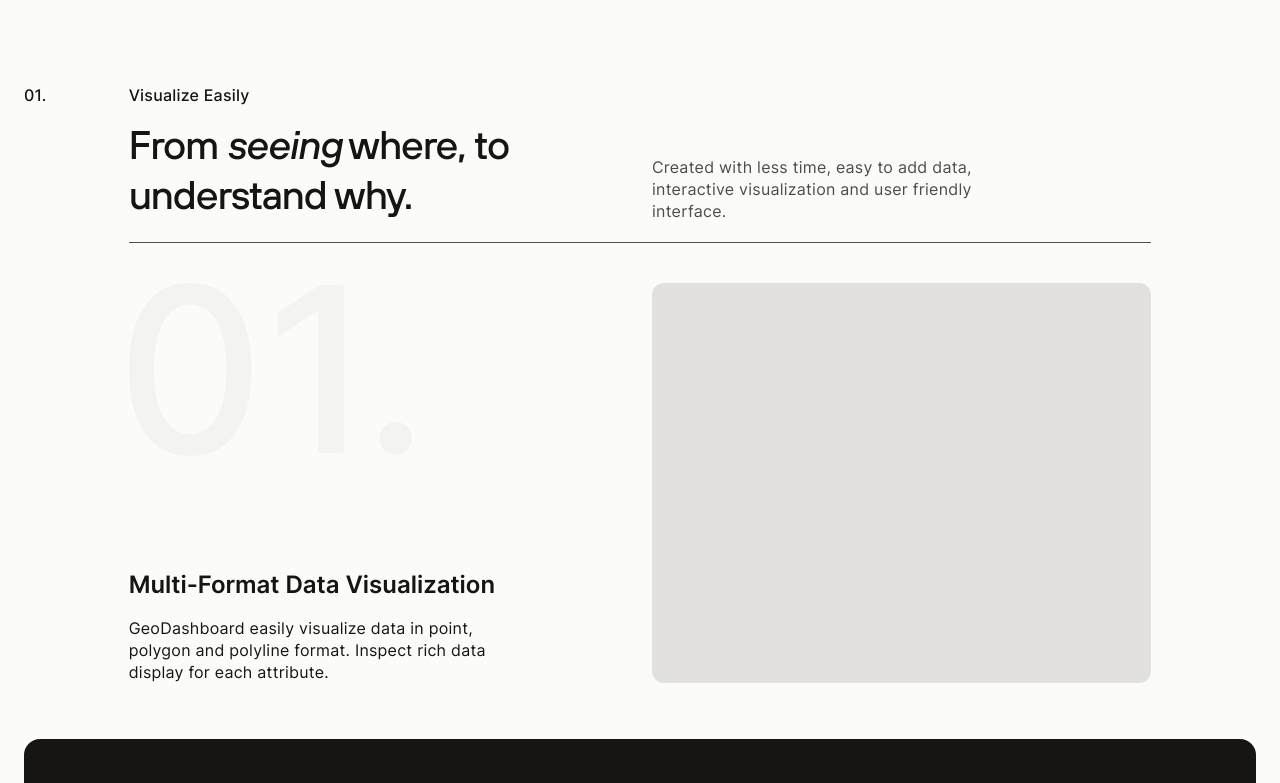
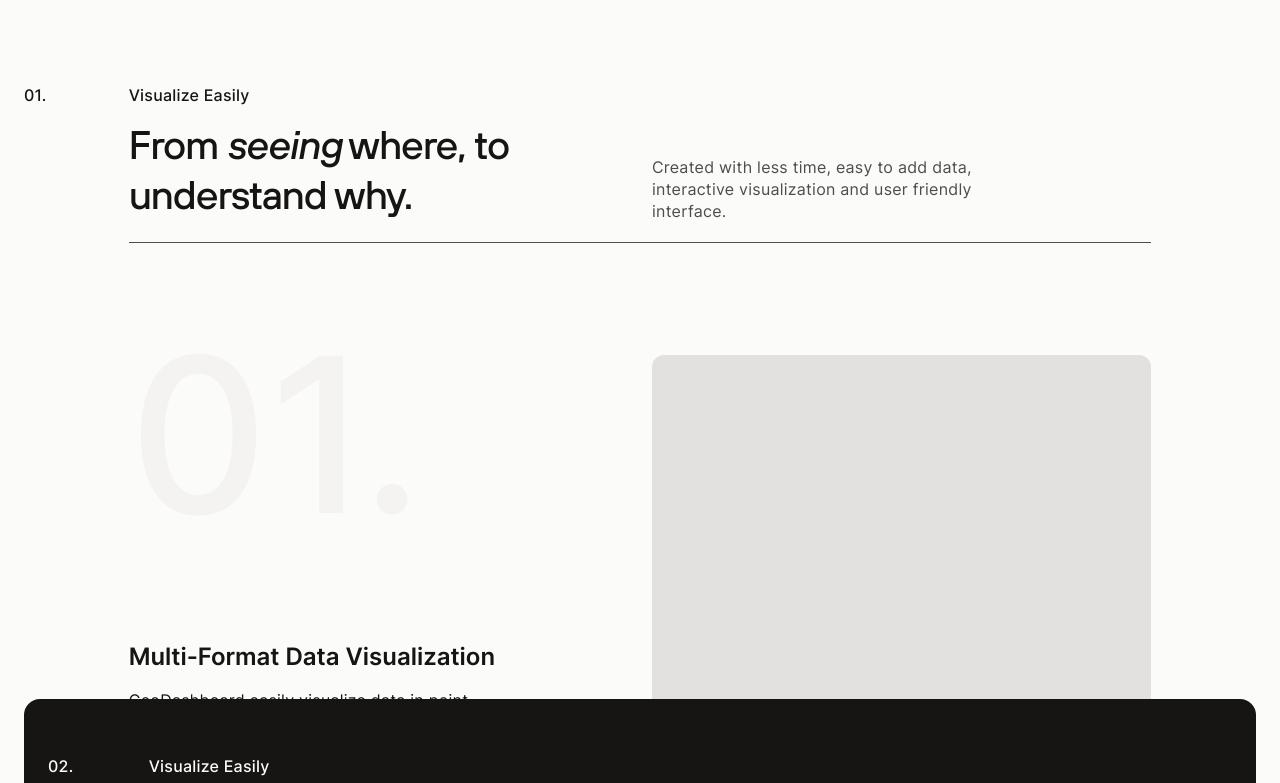
Before and after one commit to FelineJTD/braga-technologies-main-site, a Next.js app: page /geodashboard in a window 1280 px wide. Shown: the part 796-1579 px from the top of the page. Built offline with nearby package versions, Linux system fonts and the light colour scheme.

Commit message:
draft for 01 scroll area

```diff
--- a/components/navbar.js
+++ b/components/navbar.js
@@ -49,7 +49,7 @@ export default function Navbar() {
         if (window.scrollY > lastScrollY) { // scroll down
           if (window.scrollY > 0) {
             navbar.style.transform = 'translateY(-5rem)';
-            navbar.style.transitionDelay = '0.3s';
+            navbar.style.transitionDelay = '0.2s';
           } else {
             navbar.style.transform = 'translateY(0)';
             navbar.style.transitionDelay = '0s';
--- a/pages/geodashboard.js
+++ b/pages/geodashboard.js
@@ -1,8 +1,17 @@
 import Head from 'next/head'
-import Image from 'next/image'
+import { useEffect } from 'react'
 import PartnerLogos from '../components/partner-logos'
 
 export default function Home() {
+  useEffect(() => {
+    const onScroll = () => {
+      console.log(document.getElementById('scroll-area').scrollTop);
+    }
+    document.getElementById('scroll-area').addEventListener('scroll', onScroll);
+    return () => {
+      document.getElementById('scroll-area').removeEventListener('scroll', onScroll);
+    }
+  }, []);
 
   return (
     <div>
@@ -24,7 +33,7 @@ export default function Home() {
         <PartnerLogos />
 
         {/* 01 */}
-        <section className='whiteBG'>
+        <section className='whiteBG pb-0'>
           <p className='bold mb-4 z-10'>01.</p>
           <div className='col-span-4 z-10'>
             <p className='mb-4 bold'>Visualize Easily</p>
@@ -32,13 +41,18 @@ export default function Home() {
           </div>
           <p className='text-gray-600 lg:self-end col-start-7 col-span-4 z-10'>Created with less time, easy to add data, interactive visualization and user friendly interface.</p>
           <div className='col-start-2 col-span-10 border-t-[1px] border-gray-600 mt-5 mb-10 z-10' aria-hidden/>
-          {/* eslint-disable-next-line @next/next/no-img-element */}
-          <img src='/geodashboard/01.svg' alt='' className='hidden md:block absolute lg:relative col-start-2 col-span-4 z-0' />
-          <div className='col-start-7 col-span-5 row-span-2 bg-gray-200 h-[50vh] w-full rounded-xl' />
-          <div className='col-start-2 col-span-4 self-end'>
-            <h5 className='text-2xl mb-4'>Multi-Format Data Visualization</h5>
-            <p>GeoDashboard easily visualize data in point, polygon and polyline format. Inspect rich data display for each attribute.</p>
+        </section>
+
+        {/* 01 SCROLL AREA */}
+        <section id='scroll-area' className='whiteBG pt-0 -mt-10 flex relative h-[50vh] overflow-scroll'>
+          <div className='flex flex-col justify-between h-[50vh] col-start-2 col-span-4'>
+            <h3 className='font-inter text-[13.5rem] [line-height:10rem] font-medium text-gray-100'>01.</h3>
+            <div className='self-end'>
+              <h5 className='text-2xl mb-4'>Multi-Format Data Visualization</h5>
+              <p>GeoDashboard easily visualize data in point, polygon and polyline format. Inspect rich data display for each attribute.</p>
+            </div>
           </div>
+          <div className='col-start-7 col-span-5 row-span-2 bg-gray-200 h-[100vh] w-full rounded-xl' />
         </section>
 
         {/* 02 */}
--- a/pages/index.js
+++ b/pages/index.js
@@ -203,7 +203,7 @@ export default function Home() {
           <QuotesCarousel>
             {
               quotes.map((quote, index) => (
-                <blockquote key={index} className='max-w-full'>
+                <blockquote key={index} className='max-w-full px-0.5'>
                   <p className='font-tt-hoves font-bold text-2xl lg:text-3xl mb-6'>{quote.quote}</p>
                   <div className='flex space-x-3'>
                     <div className='w-24 h-24 bg-gray-400'/>
```
